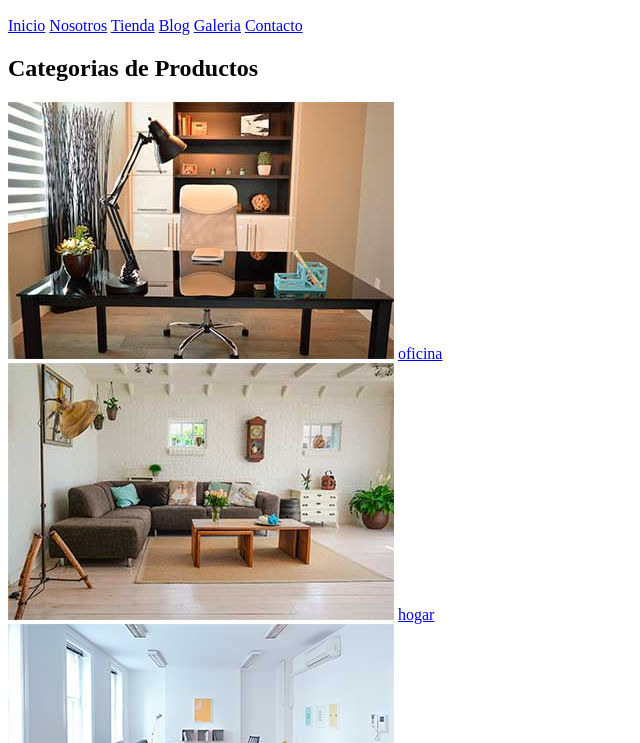
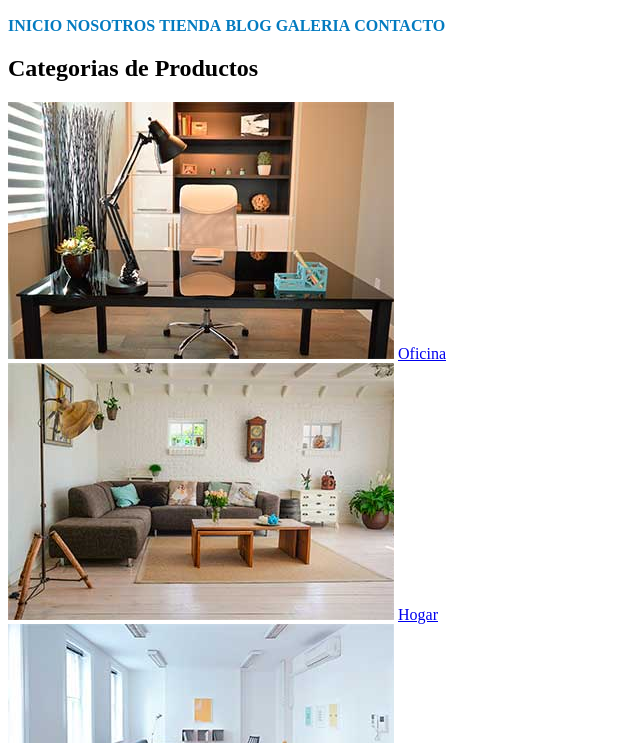
Before and after one commit to maldonadoangel/PracticaCss3, a plain HTML site: page Introduccion de html/index.html in a window 1280 px wide. Shown: the part 57-800 px from the top of the page, without its empty margins (0-640 px from the left). Drawn offline with Linux system fonts and the light colour scheme.

Commit message:
clases y id

```diff
--- a/Introduccion de html/index.html
+++ b/Introduccion de html/index.html
@@ -13,13 +13,13 @@
         <header>
             <h1>Tienda <span>Muebles</span></h1>
         </header>
-        <nav id="navegacion">
-            <a href="index.html">Inicio</a>
-            <a href="nosotros.html">Nosotros</a>
-            <a href="tienda.html">Tienda</a>
-            <a href="blog.html">Blog</a>
-            <a href="galeria.html">Galeria</a>
-            <a href="contacto.html">Contacto</a>
+        <nav class="navegacion">
+            <a class="enlace"href="index.html">Inicio</a>
+            <a class="enlace"href="nosotros.html">Nosotros</a>
+            <a class="enlace"href="tienda.html">Tienda</a>
+            <a class="enlace"href="blog.html">Blog</a>
+            <a class="enlace"href="galeria.html">Galeria</a>
+            <a class="enlace"href="contacto.html">Contacto</a>
         </nav>
         <section>
             <h2>Categorias de <span>Productos</span></h2>
--- a/Introduccion de html/style.css
+++ b/Introduccion de html/style.css
@@ -7,24 +7,16 @@ h1 span{
     color: #037bc0;
 }
 
-a {
-    text-transform: uppercase;
+.navegacion {
+
 }
 
-a {
-    text-transform: lowercase;
-}
-
-nav a{
+/** Existen diferentes estilos para escribir css: Modulos, BEM, SMACSS**/
+.enlace {
     text-transform: uppercase;
-}
-
-.navegacion a{
-    text-transform: lowercase;
-}
-
-#navegacion a{
-    text-transform: capitalize;
+    text-decoration: none;
+    font-weight: bold;
+    color: #037bc0
 }
 
 
```
